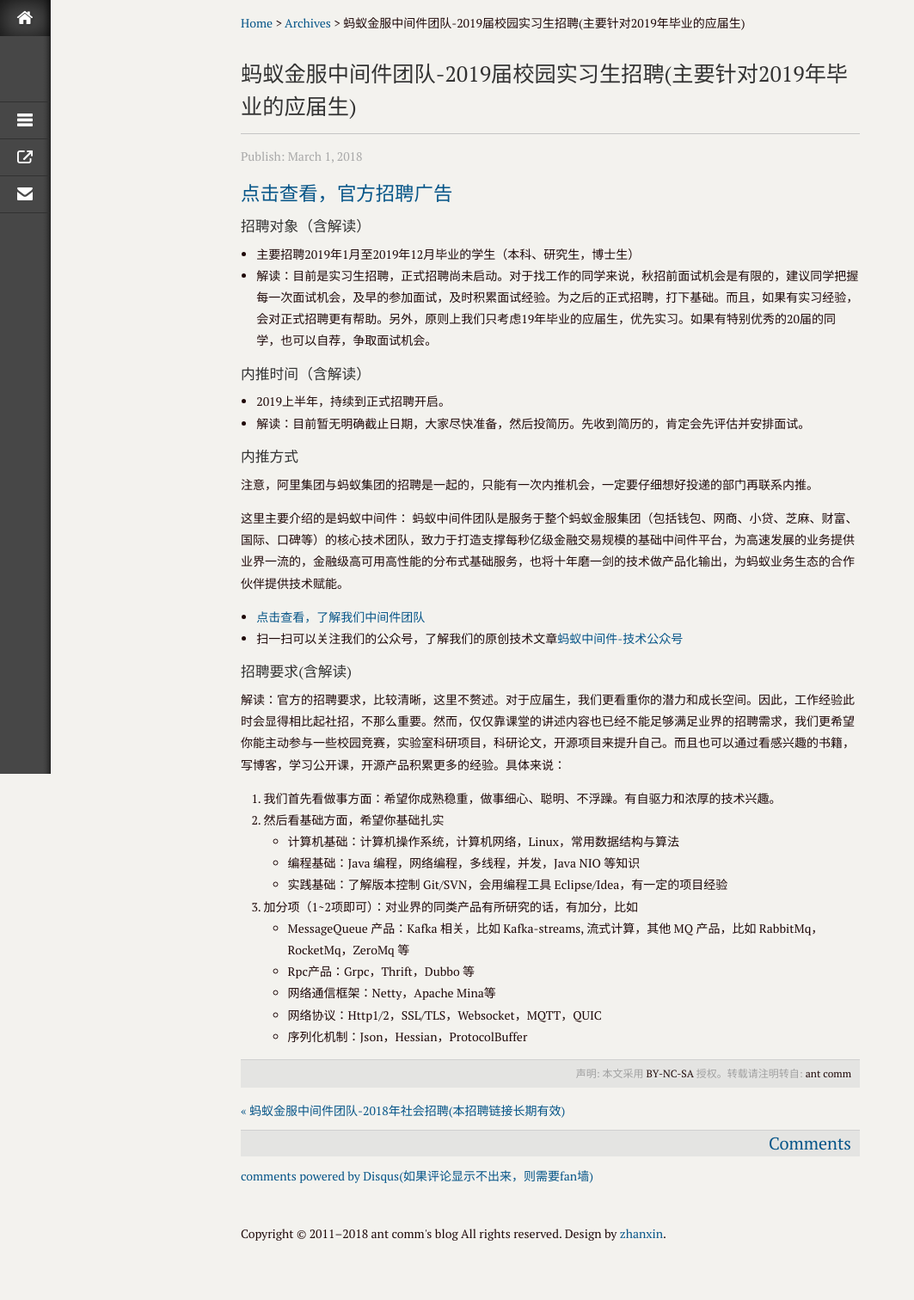
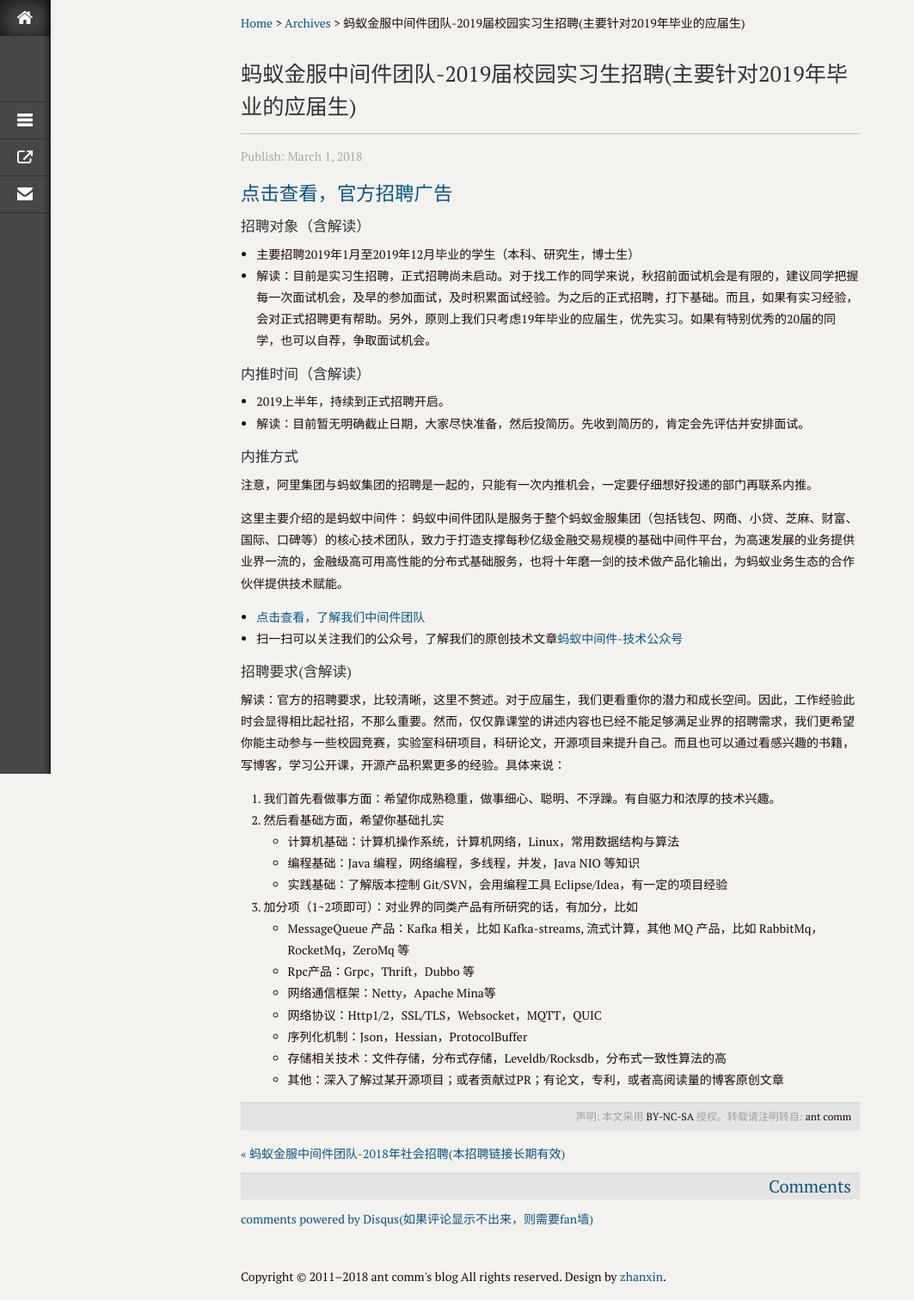
Before and after one commit to xmtsui/recruit, a Jekyll site: the page built from _posts/2017/2018-03-01-2019_intern.md, in a window 1280 px wide. Shown: the whole page at 86% size, without its empty margins (0-1063 px from the left). Built offline with Jekyll 4.4.1, drawn with Linux system fonts in a browser that asks for light colours; comment, search, counter and statistics services are not loaded; before the commit the page ends 1461 px from its top, so only the background shows below that.

Commit message:
modify by quickcommint

```diff
--- a/_posts/2017/2018-03-01-2019_intern.md
+++ b/_posts/2017/2018-03-01-2019_intern.md
@@ -38,3 +38,5 @@
    * 网络通信框架：Netty，Apache Mina等
    * 网络协议：Http1/2，SSL/TLS，Websocket，MQTT，QUIC
    * 序列化机制：Json，Hessian，ProtocolBuffer
+   * 存储相关技术：文件存储，分布式存储，Leveldb/Rocksdb，分布式一致性算法的高
+   * 其他：深入了解过某开源项目；或者贡献过PR；有论文，专利，或者高阅读量的博客原创文章
```
